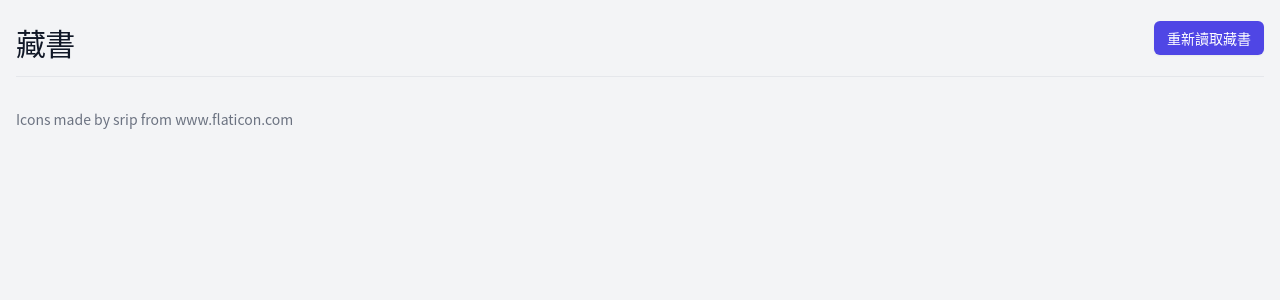
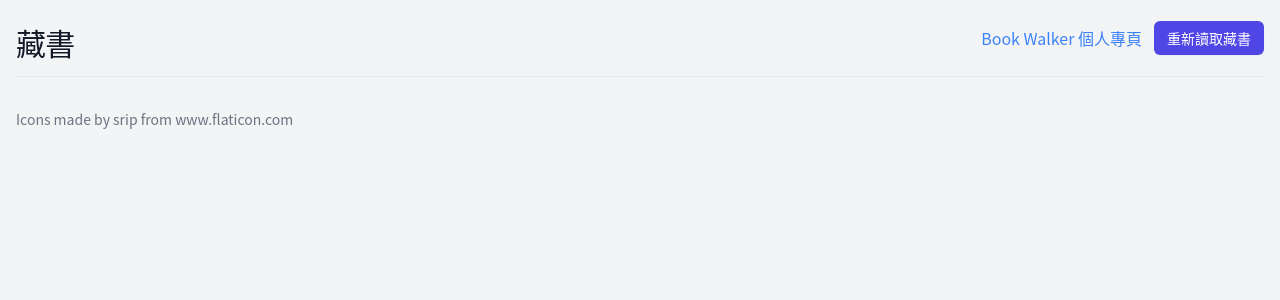
Before and after one commit to drsmile1001/book-walker-helper, a Vue app: page / in a window 1280 px wide. Shown: the top 300 px of the page. Built offline with nearby package versions, Linux system fonts and the light colour scheme.

Commit message:
feat: 加入個人專頁連接

```diff
--- a/src/standalone/App.vue
+++ b/src/standalone/App.vue
@@ -5,7 +5,13 @@
         <h1 class="text-gray-900 text-3xl font-medium tracking-tight mt-2">
           藏書
         </h1>
-        <div class="flex-grow flex flex-col justify-center items-end">
+        <div class="flex-grow flex flex-row justify-end items-center">
+          <a
+            class="px-3 py-2 text-blue-500"
+            target="_blank"
+            href="https://www.bookwalker.com.tw/member/available_book_list"
+            >Book Walker 個人專頁</a
+          >
           <button
             v-if="!loading"
             type="button"
```
